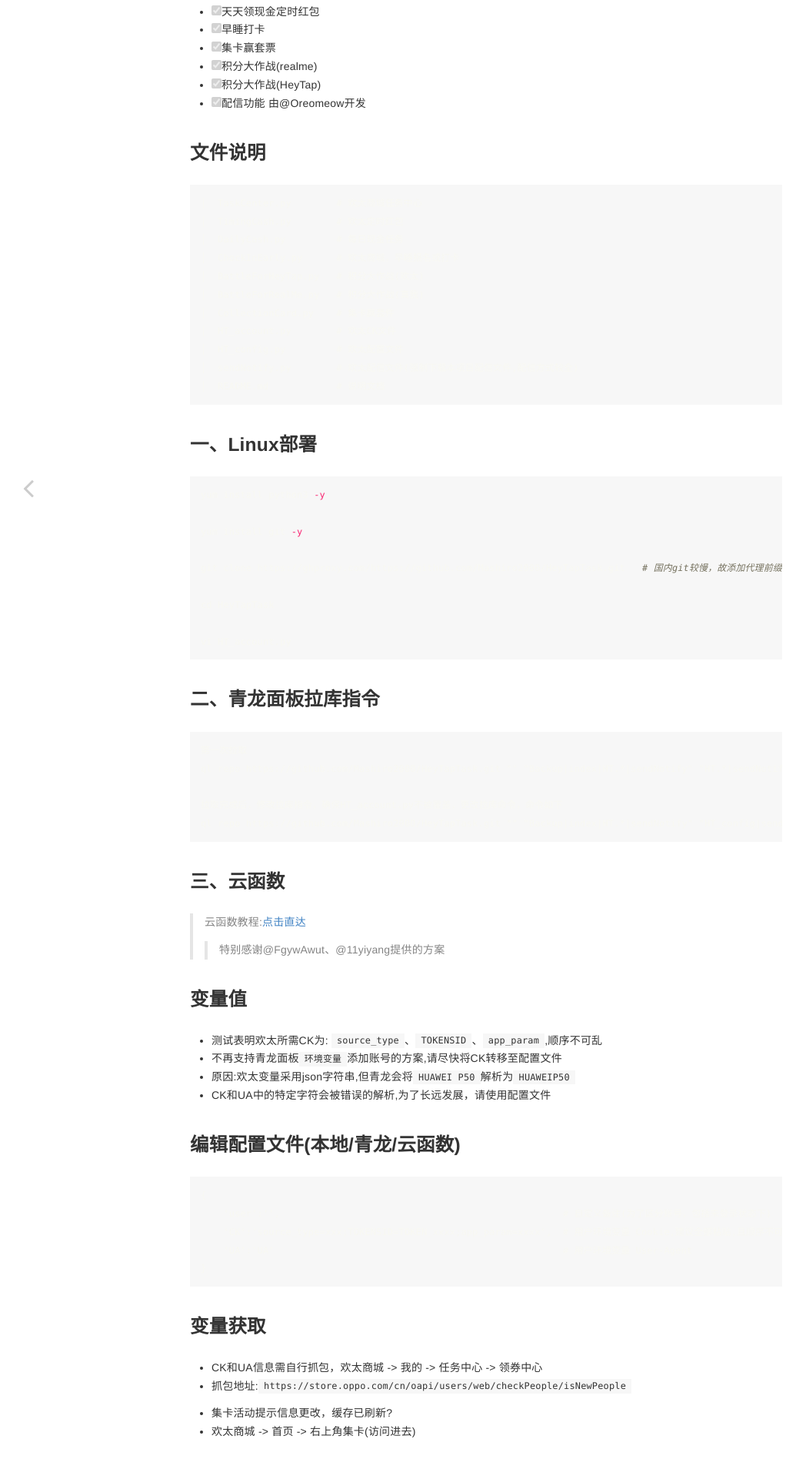
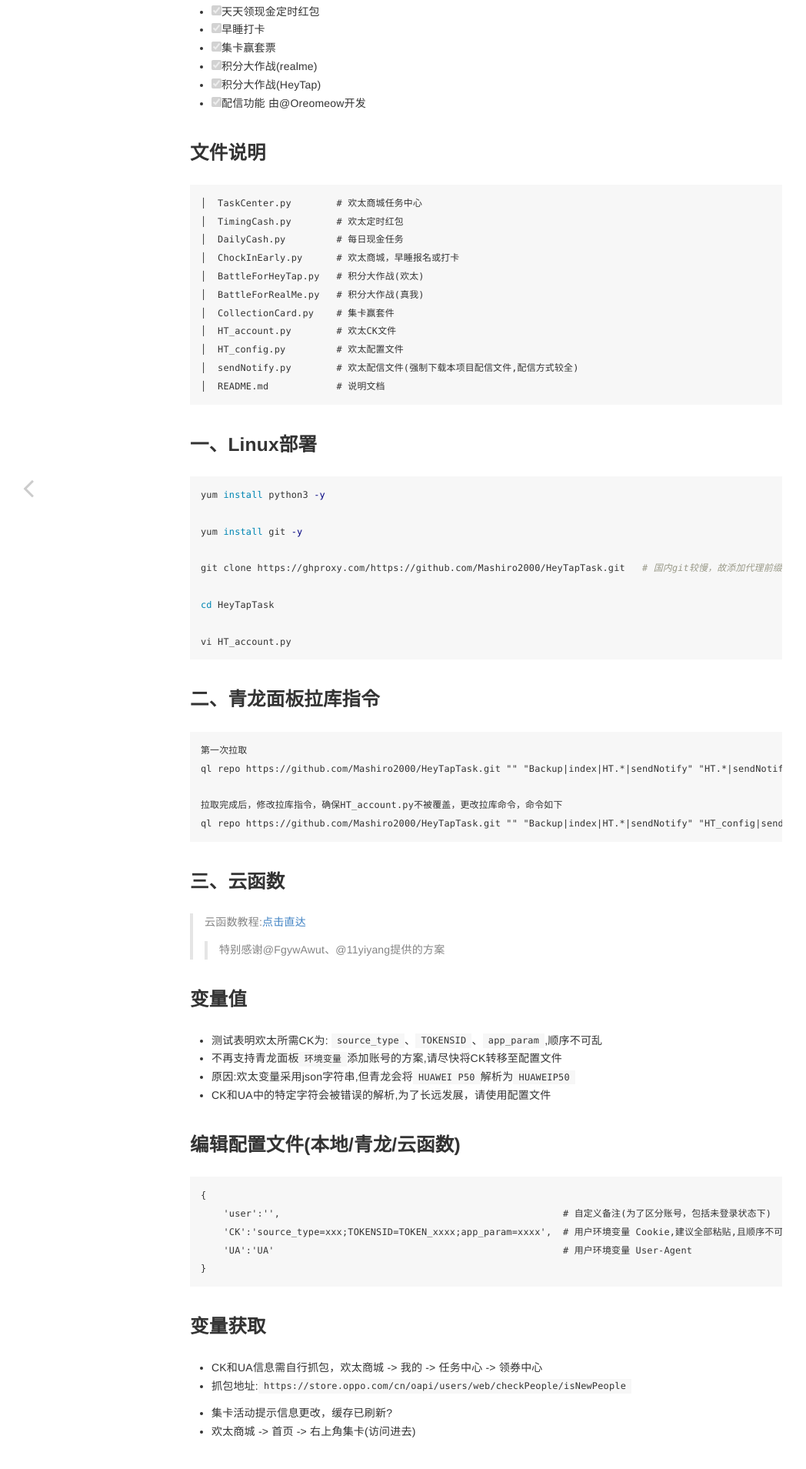
Before and after one commit to Oreomeow/Gitbook, a Jekyll site: the page built from backup/2021-10-18-HeyTapTask.md, in a window 1280 px wide. Shown: the part 990-2899 px from the top of the page at 77% size, without its empty margins (8-1056 px from the left). Built offline with Jekyll 4.4.1, drawn with Linux system fonts in a browser that asks for light colours.

Commit message:
Change monokai to github

```diff
--- a/_config.yml
+++ b/_config.yml
@@ -30,7 +30,7 @@ kramdown:
     syntax_highlighter_opts:
         guess_lang: true
 
-syntax_highlighter_style: monokai
+syntax_highlighter_style: github
 
 markdown_ext: markdown,mkdown,mkdn,mkd,md
 
```
